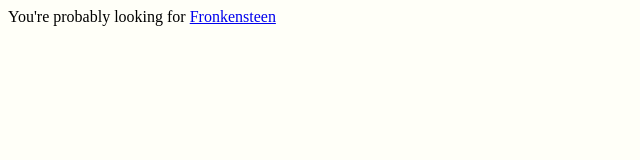
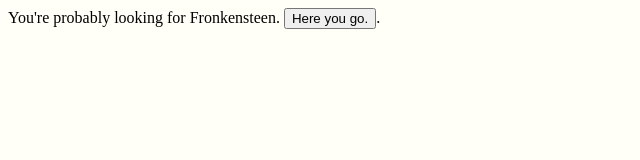
Before and after one commit to pulpgrinder/pulpgrinder.github.io, a plain HTML site: page index.html in a window 1280 px wide. Shown: the whole page, without its empty margins (0-640 px from the left). Drawn offline with Linux system fonts and the light colour scheme.

Commit message:
Taking the site live.

```diff
--- a/index.html
+++ b/index.html
@@ -13,6 +13,14 @@
     </style>
   </head>
   <body>
-    You're probably looking for <a href="fronkensteen.html">Fronkensteen</a>
+    You're probably looking for Fronkensteen. <button onclick="launchFronkensteen">Here you go.</button>.
   </body>
+  <script type="text/javascript">
+    function launchFronkensteen(){
+      let appWindowFeatures = "menubar=no,location=no,resizable=yes,scrollbars=yes,status=no,width=" + window.width + ",height=" + window.height;
+      let url = "fronkensteen.html";
+      let appwindow = window.open(url, "Fronkensteen", appWindowFeatures);
+      appwindow.focus();
+    }
+  </script>
 </html>
```
